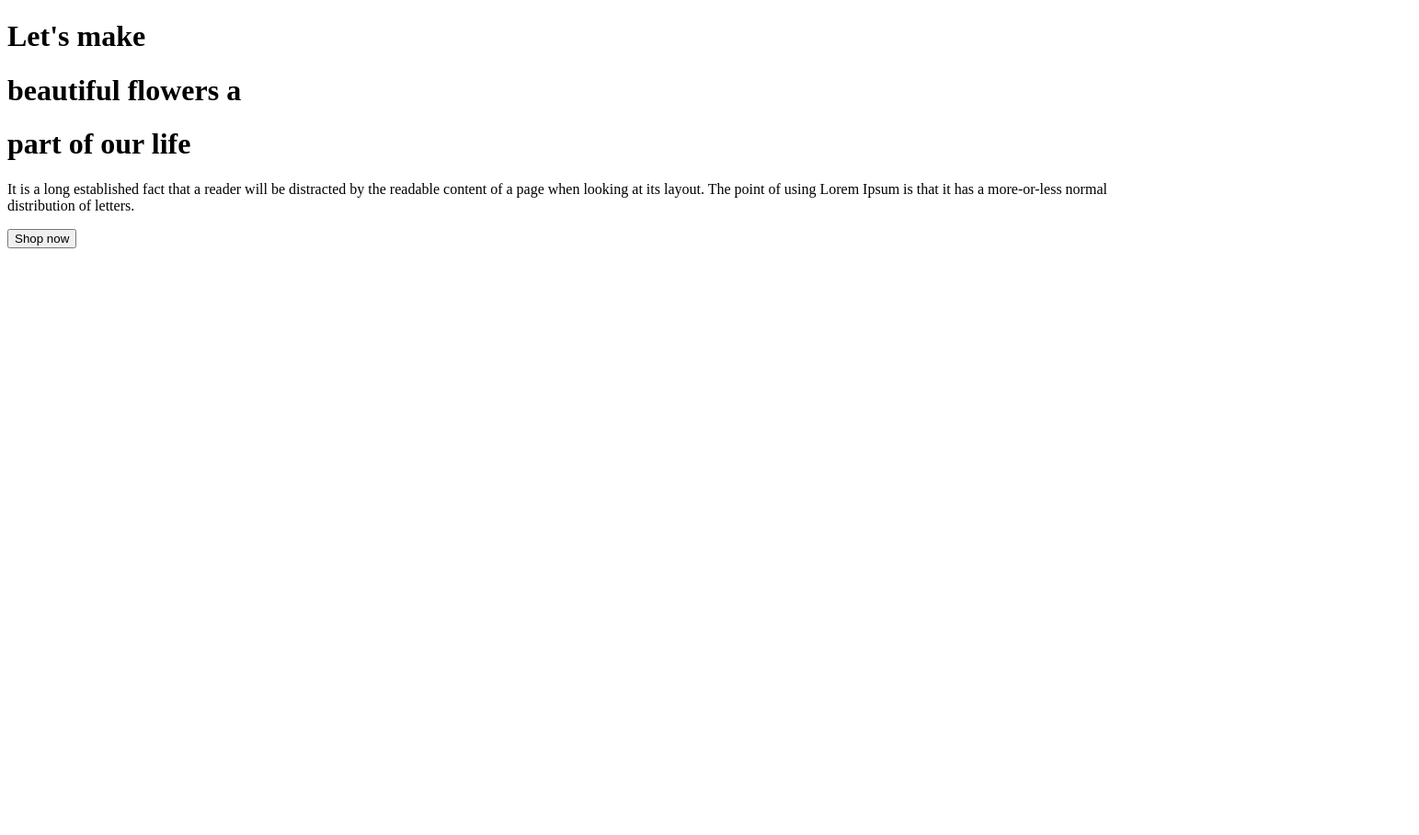
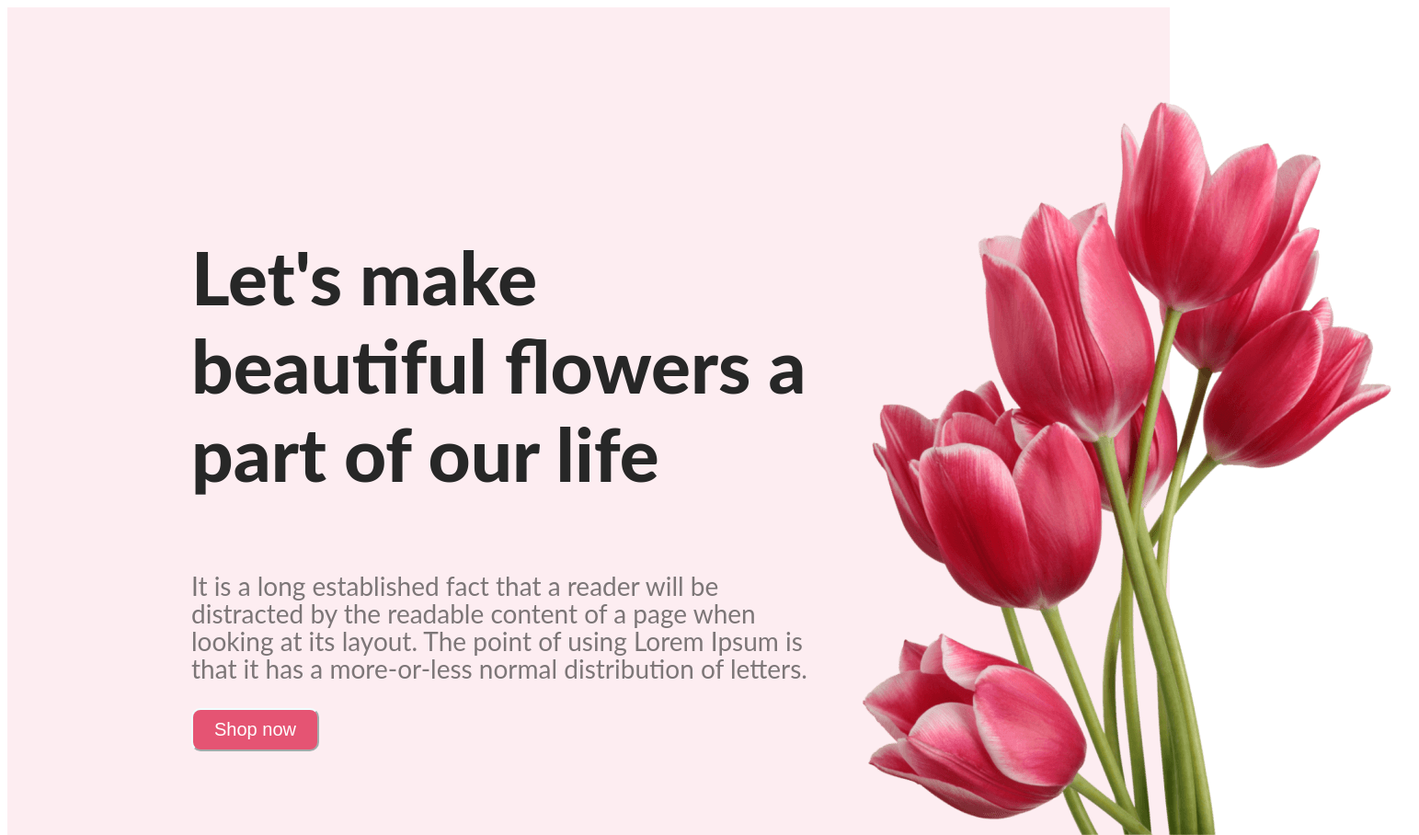
Before and after one commit to Atif151/Flower-website, a plain HTML site: page index.html in a window 1280 px wide. Shown: the top 908 px of the page at 92% size, 1543 px wide, since content can reach past the window. Before the commit the page ends 800 px from the top, so only its background shows below. Drawn offline with Linux system fonts and the light colour scheme.

Commit message:
added first section

```diff
--- a/index.html
+++ b/index.html
@@ -9,16 +9,16 @@
 
     <link rel="stylesheet" href="styles/blog.css">
 </head>
-<body><div class="banner">
-    <h1>Let's make</h1>
-    <h1>beautiful flowers a</h1>
-    <h1> part of our life</h1>
+<body> <header class="header"><div class="banner">
+   <div class="banner-pa"> <h1 class="title">Let's make
+    beautiful flowers a
+     part of our life</h1>
     <p class="description">It is a long established fact that a reader will be distracted by the readable content of a page when looking at its layout. The point of using Lorem Ipsum is that it has a more-or-less normal distribution of letters.
 
     </p>
-    <button class="primary-text">Shop now</button>
-
-</div>
+    <button class="primary-text">Shop now</button></div>
+    <img class="1stpicture" src="Flower Asset/1stpicture.png" alt="">
+</div></header>
 
 
 
--- a/styles/blog.css
+++ b/styles/blog.css
@@ -0,0 +1,29 @@
+ .title{color: #272727;width: 700px;gap: 0px;color: #272727;
+    font-family: Lato;
+    font-size: 80px;
+
+    font-weight: 800;
+    line-height: normal;
+    ;
+
+ } .header{ background-color: rgba(229, 84, 115, 0.10); ;}
+
+.banner-pa{
+    display: inline-flex;flex-direction: column;align-items: flex-start;
+}
+ .banner{ padding:100px 50px  10px 200px; align-items: center; display: flex;  ;}
+ .banner.1stpicture{ width: 500px  }
+ .description{color: rgba(39, 39, 39, 0.60);
+    font-family: Lato;
+    font-size: 28px;
+
+    font-weight: 400;
+    line-height: 30px;
+
+ } .primary-text{
+    border-radius: 10px;color:#FFFFFF ;
+background: #E55473;font-size:20px ;
+padding: 10px 23px;
+align-items: flex-start;border-color: azure;
+
+ }
```
